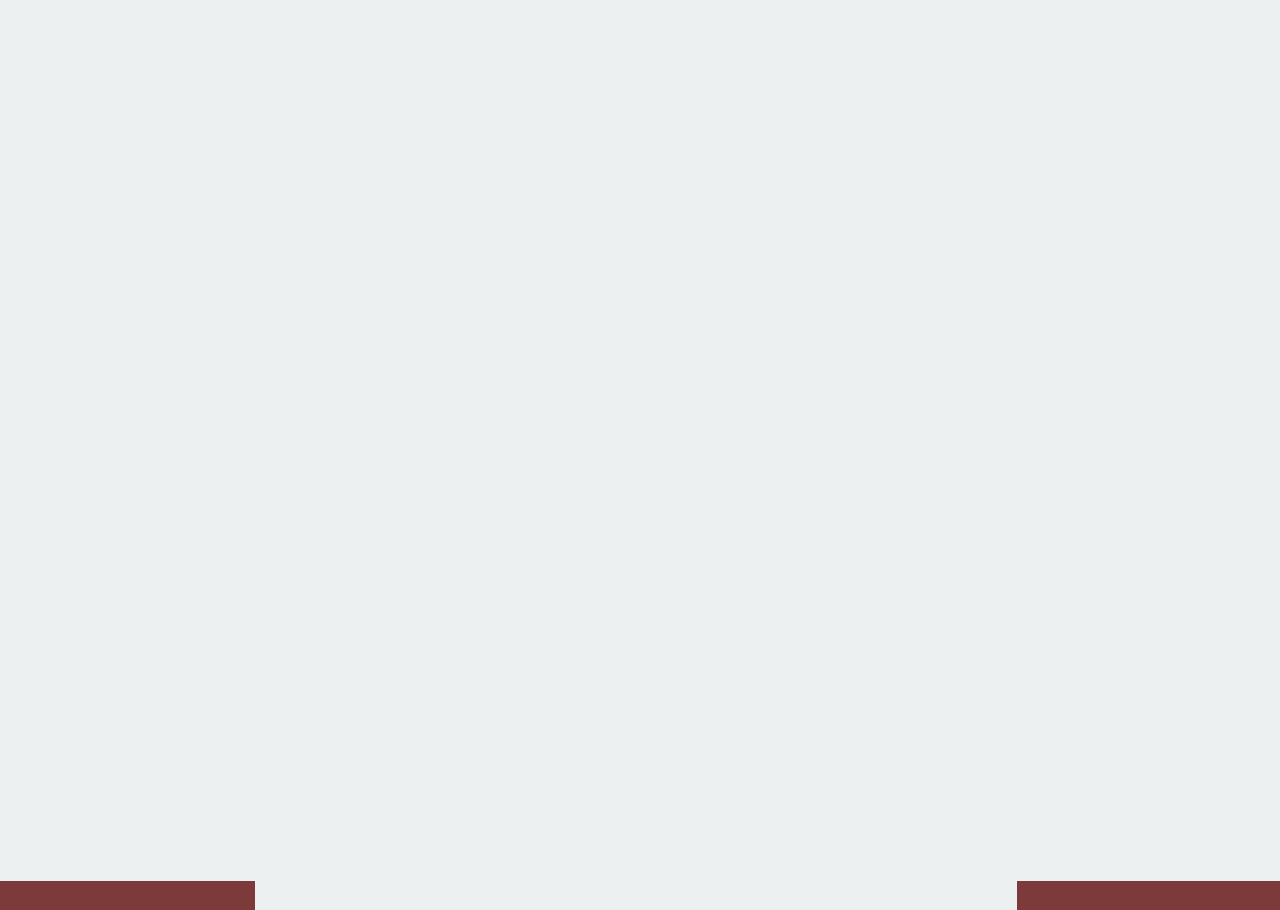
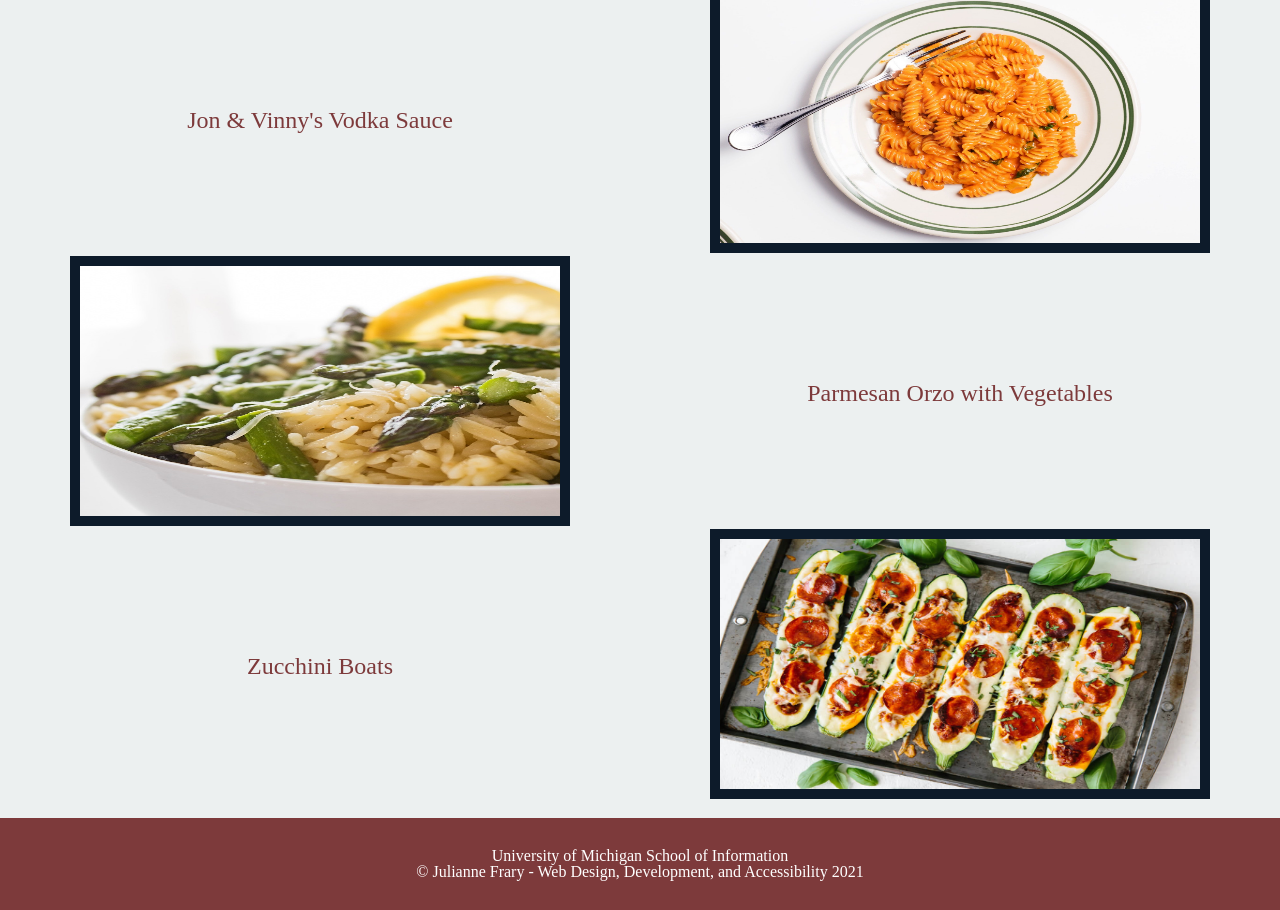
Before and after one commit to juliefrary/portfolio-2021, a plain HTML site: page index.html in a window 1280 px wide. Shown: the part 1660-2570 px from the top of the page. Drawn offline with Linux system fonts and the light colour scheme; a web font is replaced by a local one.

Commit message:
Update index.html

```diff
--- a/index.html
+++ b/index.html
@@ -70,7 +70,7 @@
           <div class="orzo">
               <img src="images/orzo.jpeg" alt="Orzo with Vegetables"/>
           </div>
-          <div class="text"><a href="dinner.html#orzo">Parmesan Orzo witb Vegetables</a></div>
+          <div class="text"><a href="dinner.html#orzo">Parmesan Orzo with Vegetables</a></div>
 
           <div class="zucchini">
               <img src="images/zucchini.jpeg" alt="Zucchini"/>
```
